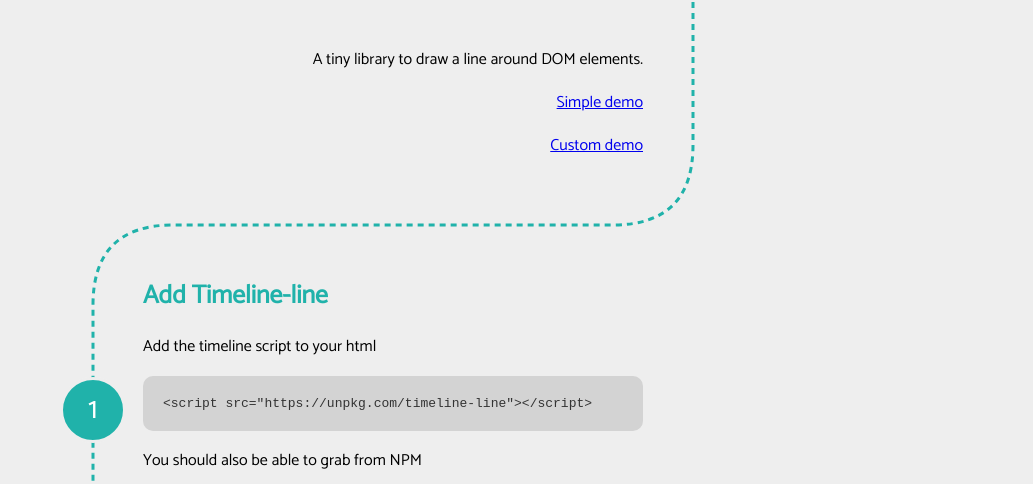
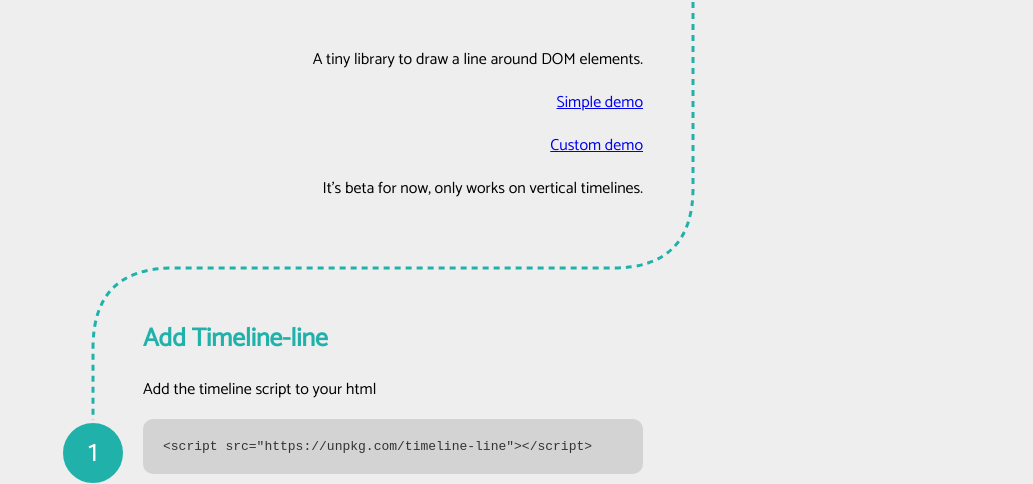
Before and after one commit to ste-vg/timeline-line.js, a website: page docs/index.html in a window 1280 px wide. Shown: the part 227-711 px from the top of the page, without its empty margins (247-1280 px from the left). Drawn offline with Linux system fonts and the light colour scheme.

Commit message:
beta message

```diff
--- a/docs/index.html
+++ b/docs/index.html
@@ -19,6 +19,7 @@
             <p>A tiny library to draw a line around DOM elements.</p>
             <p><a href="https://codepen.io/steveg3003/pen/erVmdz/" target="_blank">Simple demo</a></p>
             <p><a href="https://codepen.io/steveg3003/pen/rvJVXP" target="_blank">Custom demo</a></p>
+            <p>It's beta for now, only works on vertical timelines.</p>
         </div>
         <div class="block left full point step-1">
             <h3>Add Timeline-line</h3>
```
